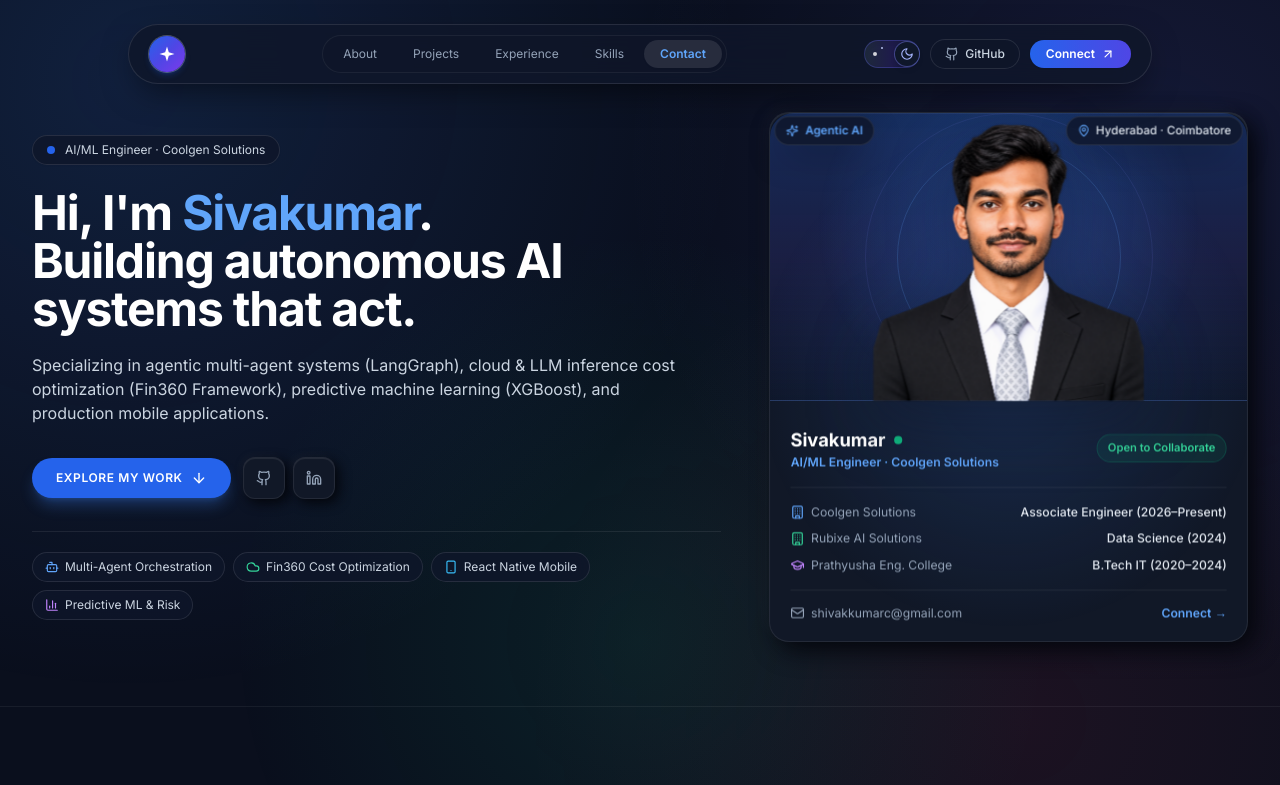
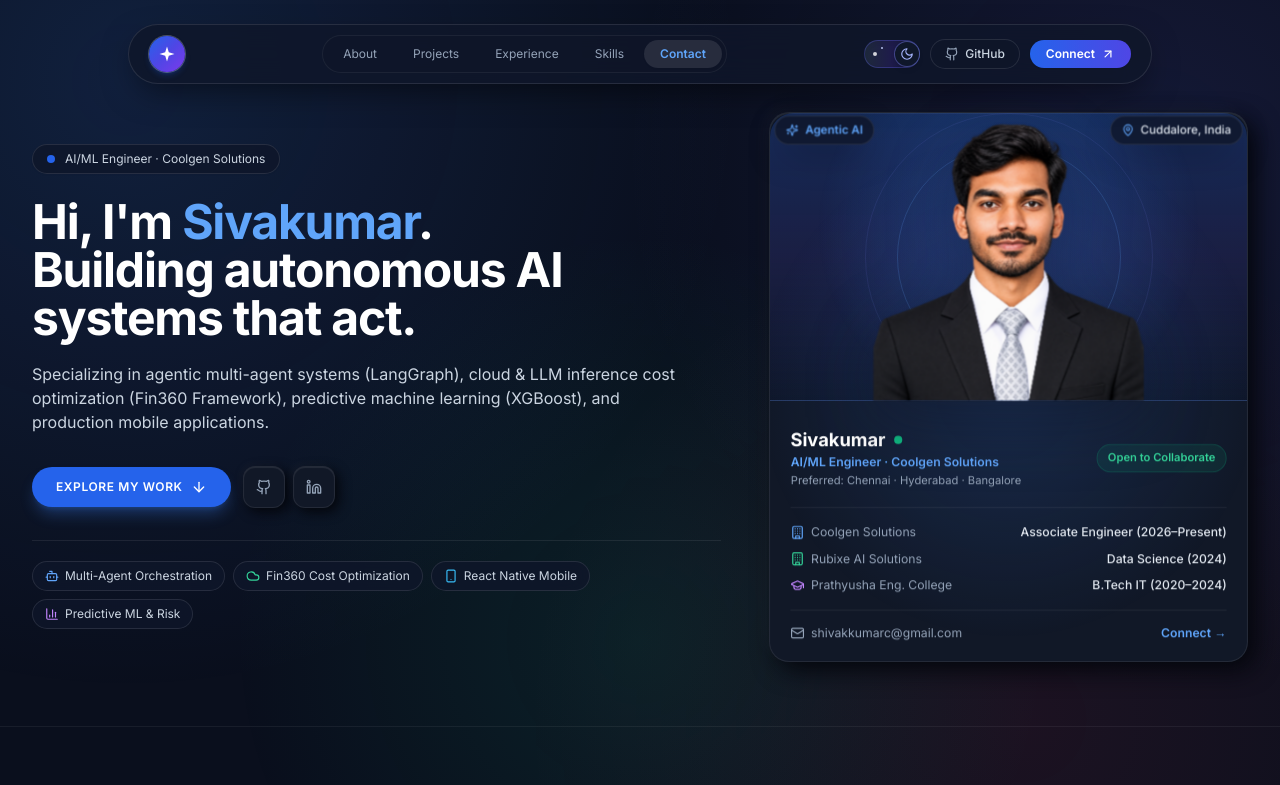
Before and after one commit to shivakkumar-ai-llm-researcher/portfolio, a Next.js app: page / in a window 1280 px wide. Shown: the top 785 px of the page. Built offline with nearby package versions, Linux system fonts and the light colour scheme.

Commit message:
Update location to Cuddalore and preferred work cities

```diff
--- a/components/ContactSection.tsx
+++ b/components/ContactSection.tsx
@@ -53,7 +53,7 @@ export default function ContactSection() {
           Let&apos;s build something together.
         </h2>
         <p className="text-slate-600 dark:text-slate-400 text-sm mt-1.5 max-w-lg">
-          Open to opportunities in Agentic AI, Multi-Agent Systems, and Full-Stack Engineering.
+          Based in Cuddalore — open to opportunities in Chennai, Hyderabad &amp; Bangalore for Agentic AI, Multi-Agent Systems, and Full-Stack Engineering.
         </p>
       </div>
 
--- a/components/Footer.tsx
+++ b/components/Footer.tsx
@@ -23,7 +23,7 @@ export default function Footer() {
             <span className="w-1.5 h-1.5 rounded-full bg-emerald-500 animate-pulse" />
             <span>AI/ML Engineer</span>
             <span>·</span>
-            <span>Hyderabad & Coimbatore, India</span>
+            <span>Cuddalore, India · Open to Chennai, Hyderabad &amp; Bangalore</span>
           </div>
         </div>
 
--- a/components/HeroSection.tsx
+++ b/components/HeroSection.tsx
@@ -201,7 +201,7 @@ export default function HeroSection() {
                 style={{ transform: 'translateZ(60px)' }}
               >
                 <MapPin className="w-3 h-3 text-blue-600 dark:text-blue-400" />
-                <span>Hyderabad · Coimbatore</span>
+                <span>Cuddalore, India</span>
               </div>
             </div>
 
@@ -217,6 +217,9 @@ export default function HeroSection() {
                   </div>
                   <p className="text-xs text-blue-600 dark:text-blue-400 font-semibold">
                     AI/ML Engineer · Coolgen Solutions
+                  </p>
+                  <p className="text-[11px] text-slate-500 dark:text-slate-400 mt-0.5">
+                    Preferred: Chennai · Hyderabad · Bangalore
                   </p>
                 </div>
                 <span className="text-[11px] font-semibold px-2.5 py-1 rounded-full bg-emerald-500/10 text-emerald-600 dark:text-emerald-400 border border-emerald-500/20">
```
